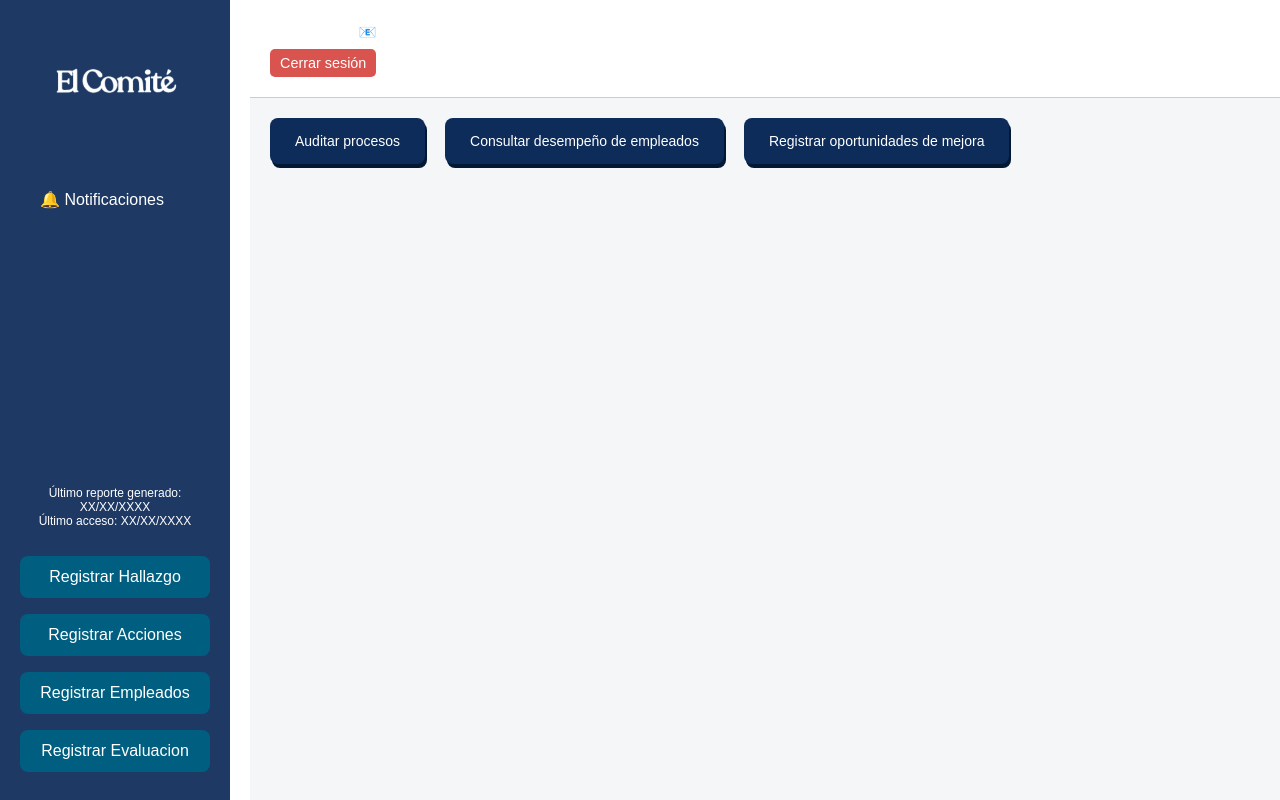
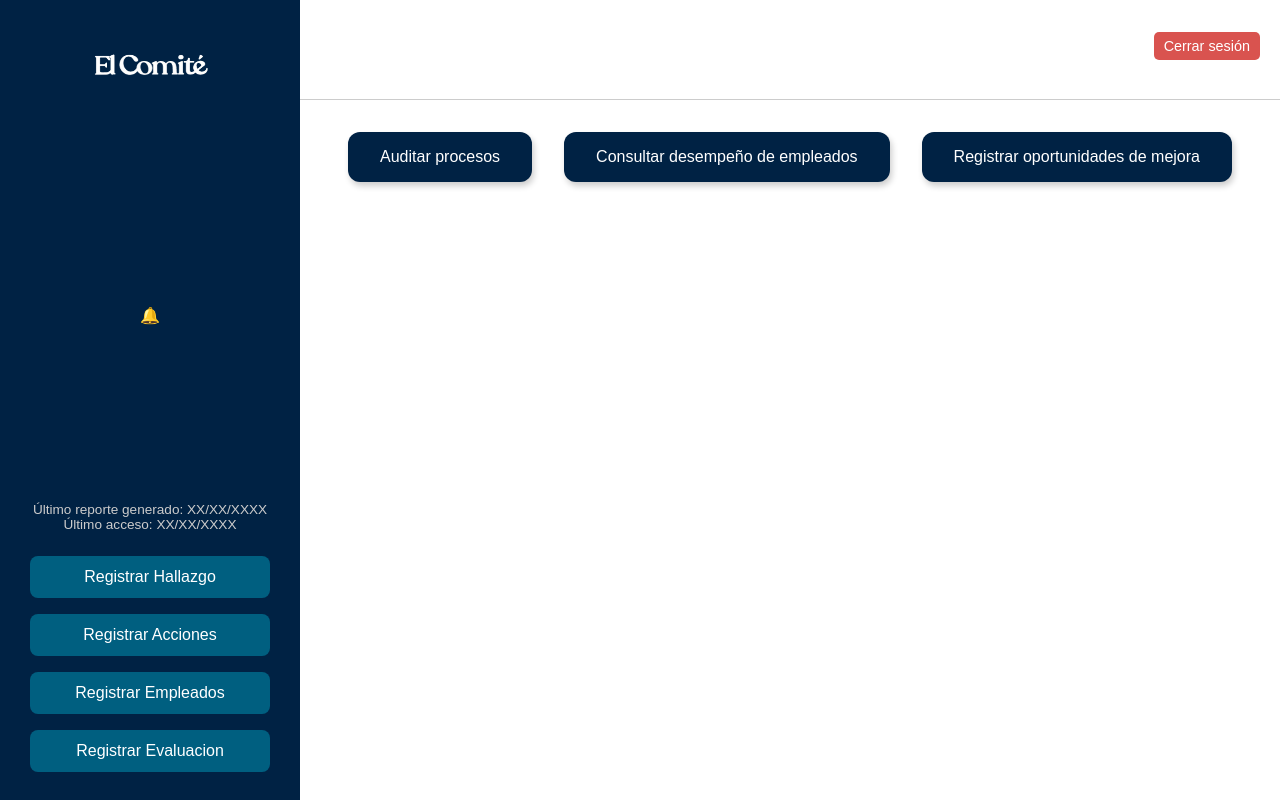
Before and after one commit to JrinconRG/SistemaDeEvaluacion, a React (Vite) app in the folder vite-project/: page /dasboard in a window 1280 px wide. Built offline with nearby package versions, Linux system fonts and the light colour scheme; no server answers.

Commit message:
el dasboard ya tiene correcto el layout

```diff
--- a/vite-project/src/components/Header/Header.jsx
+++ b/vite-project/src/components/Header/Header.jsx
@@ -14,7 +14,7 @@ const Header = () => {
   return (
     <header className="header">
       <div className="usuario-info">
-        <div className="correo">📧 {usuario?.email}</div>
+        <div className="correo"> {usuario?.email}</div>
         <button className="cerrar-sesion" onClick={handleLogout}>
           Cerrar sesión
         </button>
--- a/vite-project/src/components/sidebar/sidebar.css
+++ b/vite-project/src/components/sidebar/sidebar.css
@@ -1,28 +1,32 @@
 .sidebar {
-    width: 250px;
+    width: 300px;
     background-color: #002244;
+    justify-content: space-between;
     color: white;
     display: flex;
-    flex: 0 0 250px;
     flex-direction: column;
-    justify-content: flex-start; /* Cambiado a flex-start */
-  }
+    align-items: center; /* Centrado horizontalmente */
+    padding-bottom: 20px;
+    height: 100vh;
+}
 
   .logo-container {
     display: flex;
     justify-content: center;
     align-items: center;
+    padding: 1rem 0;
   }
 
   .logo {
-    max-width: 200px;
-    height: auto;
-    object-fit: contain;
+    max-width: 100%;
+  height: auto;
+  width: 180px;
   }
 
   .nav-button {
-    background-color: #005f80; /* Color de fondo */
-    color: white;
+    color: #ffffff;
+    background-color: transparent; ; /* Color de fondo */
+    width: 80%;
     border: none;
     padding: 10px 20px;
     margin: 10px 0;
@@ -39,7 +43,7 @@
 
   .nav-links button {
     background-color: #005f80; /* Color de fondo */
-    width: 100%;
+    width: 80%;
     color: white;
     border: none;
     padding: 12px 20px;
@@ -54,3 +58,10 @@
     background-color: #008CBA; /* Color al pasar el ratón */
     transform: scale(1.05); /* Efecto de escala al pasar el ratón */
   }
+
+  .sidebar-info {
+    text-align: center;
+    font-size: 0.85rem;
+    color: #ccc;
+    margin-bottom: 1rem;
+  }
--- a/vite-project/src/components/sidebar/sidebar.jsx
+++ b/vite-project/src/components/sidebar/sidebar.jsx
@@ -8,10 +8,14 @@ const Sidebar = () => {
     <aside className="sidebar">
       <div className="logo-container">
         <img src="/src/assets/comite1.png" alt="El comite" className="logo" />
+        </div>
 
-      </div>
 
-      <button className="nav-button">🔔 Notificaciones</button>
+
+
+      <button className="nav-button">🔔</button>
+
+      <div className="sidebar-botton">
 
       <div className="sidebar-info">
         <p>Último reporte generado: XX/XX/XXXX</p>
@@ -24,6 +28,7 @@ const Sidebar = () => {
         <button onClick={() => navigate("/empleados")}>Registrar Empleados</button>
         <button onClick={() => navigate("/evaluacion")}>Registrar Evaluacion</button>
       </nav>
+        </div>
     </aside>
   );
 };
--- a/vite-project/src/pages/Dashboard/DashboarLayaout.jsx
+++ b/vite-project/src/pages/Dashboard/DashboarLayaout.jsx
@@ -6,24 +6,23 @@ import "./Dashboard.css";
 const DashboardLayout = () => {
   return (
     <div className="dashboard">
-      <Sidebar />
+      <Sidebar className ="sidebar"/>
 
       <div className="main">
-        <Header />
+        <Header className ="header" />
 
-        <div className="main-content">
+
 
           <div className="main-buttons">
-            <button onClick={() => navigate("/RegistrarHallazgo")}>
+            <button className="boton-dasboard" onClick={() => navigate("/RegistrarHallazgo")}>
               Auditar procesos
             </button>
-            <button onClick={() => navigate("/empleados")}>
+            <button className="boton-dasboard" onClick={() => navigate("/empleados")}>
               Consultar desempeño de empleados
             </button>
-            <button onClick={() => navigate("/acciones")}>
+            <button className="boton-dasboard" onClick={() => navigate("/acciones")}>
               Registrar oportunidades de mejora
             </button>
-          </div>
 
           <Outlet />
         </div>
--- a/vite-project/src/pages/Dashboard/Dashboard.css
+++ b/vite-project/src/pages/Dashboard/Dashboard.css
@@ -1,96 +1,58 @@
 
-  .sidebar {
-    width: 230px;
-    background-color: #1e3a64;
-    color: white;
-    padding: 20px;
+
+
+  .dashboard {
+    position: absolute;
+    top: 0; left: 0; right: 0; bottom: 0;
+    display: grid;
+    grid-template-columns: 300px 1fr;
+  }
+  .dashboard .main {
     display: flex;
     flex-direction: column;
   }
 
-  .logo {
-    font-size: 20px;
-    font-weight: bold;
-    margin-bottom: 30px;
-    text-align: center;
 
-  }
 
-  .nav-button {
-    background: none;
-    border: none;
-    color: white;
-    text-align: left;
-    margin-bottom: 20px;
-    cursor: pointer;
-  }
+/* 4) Zona de contenido que estira */
 
-  .sidebar-info {
-    font-size: 12px;
-    margin-top: auto;
-    margin-bottom: 20px;
-  }
-
-  .logout-button {
-    background: none;
-    border: 1px solid white;
-    color: white;
-    padding: 8px;
-    cursor: pointer;
-  }
-
-  .main {
-    flex-grow: 1;
-    display: flex;
-    flex-direction: column;
-  }
 
   .header {
-    padding: 20px;
+    height: 100px;       /* o el alto que quieras */
+    flex-shrink: 0;     /* no se encoge */
     border-bottom: 1px solid #ccc;
-    display: flex;
-    justify-content: space-between;
-  }
-
-  .user-info {
-    display: flex;
-    align-items: center;
-  }
-
-  .user-icon {
-    width: 40px;
-    height: 40px;
-    background: #ddd;
-    border-radius: 50%;
-    margin-right: 10px;
-  }
-
-  .main-content {
     padding: 20px;
   }
 
-  .main-buttons {
+
+  .main-buttons{
     display: flex;
-    gap: 20px;
-    margin-bottom: 30px;
+  justify-content: center;
+  gap: 2rem;
+  margin-top: 2rem;
+  flex-wrap: wrap;
+
+
   }
+.boton-dasboard {
 
-  .main-buttons button {
-    background-color: #0d2c59;
-    color: white;
-    border: none;
-    padding: 15px 25px;
-    font-size: 14px;
-    border-radius: 8px;
-    cursor: pointer;
-    box-shadow: 2px 4px 0 #021933;
-  }
-  .dashboard {
-    display: grid;
-    grid-template-columns: 250px 1fr;  /* 250px para el sidebar, el resto para el contenido */
-    width: 100vw;
-    height: 100vh;
-    margin: 0;
-    padding: 0;
-    overflow: hidden;
-  }
+            background-color: #002244; /* Azul oscuro */
+            color: white;
+            padding: 1rem 2rem;
+            border: none;
+            border-radius: 0.75rem;
+            font-size: 1rem;
+            font-weight: 500;
+            cursor: pointer;
+            transition: background-color 0.3s ease, transform 0.2s ease;
+            box-shadow: 2px 4px 6px rgba(0, 0, 0, 0.2);
+          }
+
+.boton-dasboard:hover {
+            background-color: #003366;
+            transform: translateY(-2px);
+          }
+
+.boton-dasboard:active {
+            transform: scale(0.98);
+          }
--- a/vite-project/src/pages/RegistroInicio/Login.css
+++ b/vite-project/src/pages/RegistroInicio/Login.css
@@ -26,6 +26,7 @@
   }
 
   .contenedor-formulario {
+    margin-right: 10%;
     position: relative;
     z-index: 2; /* Asegura que el formulario esté encima del overlay */
     padding: 5rem;
```
Also changed, not shown: vite-project/src/index.css (line endings or trailing spaces).
